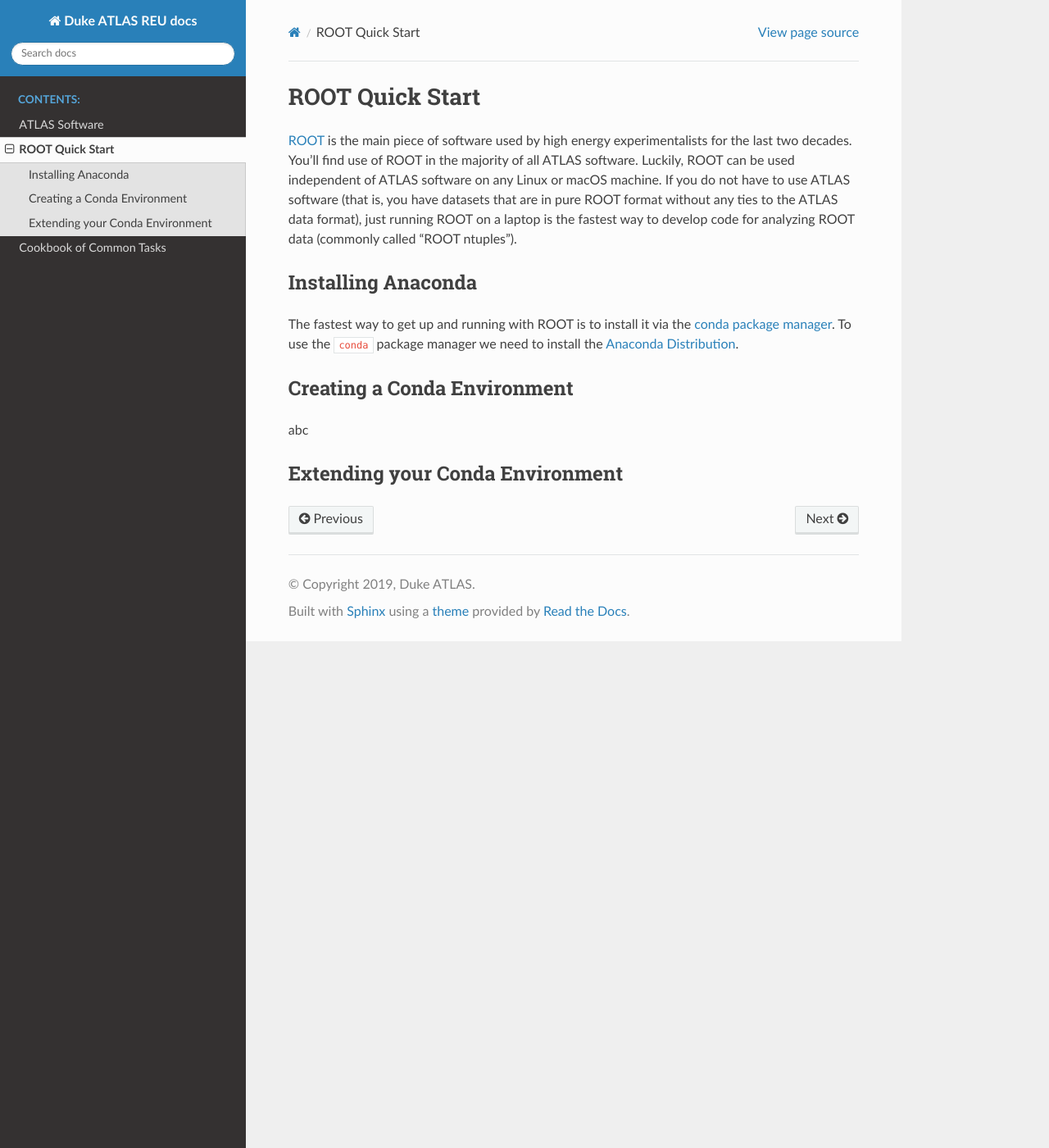
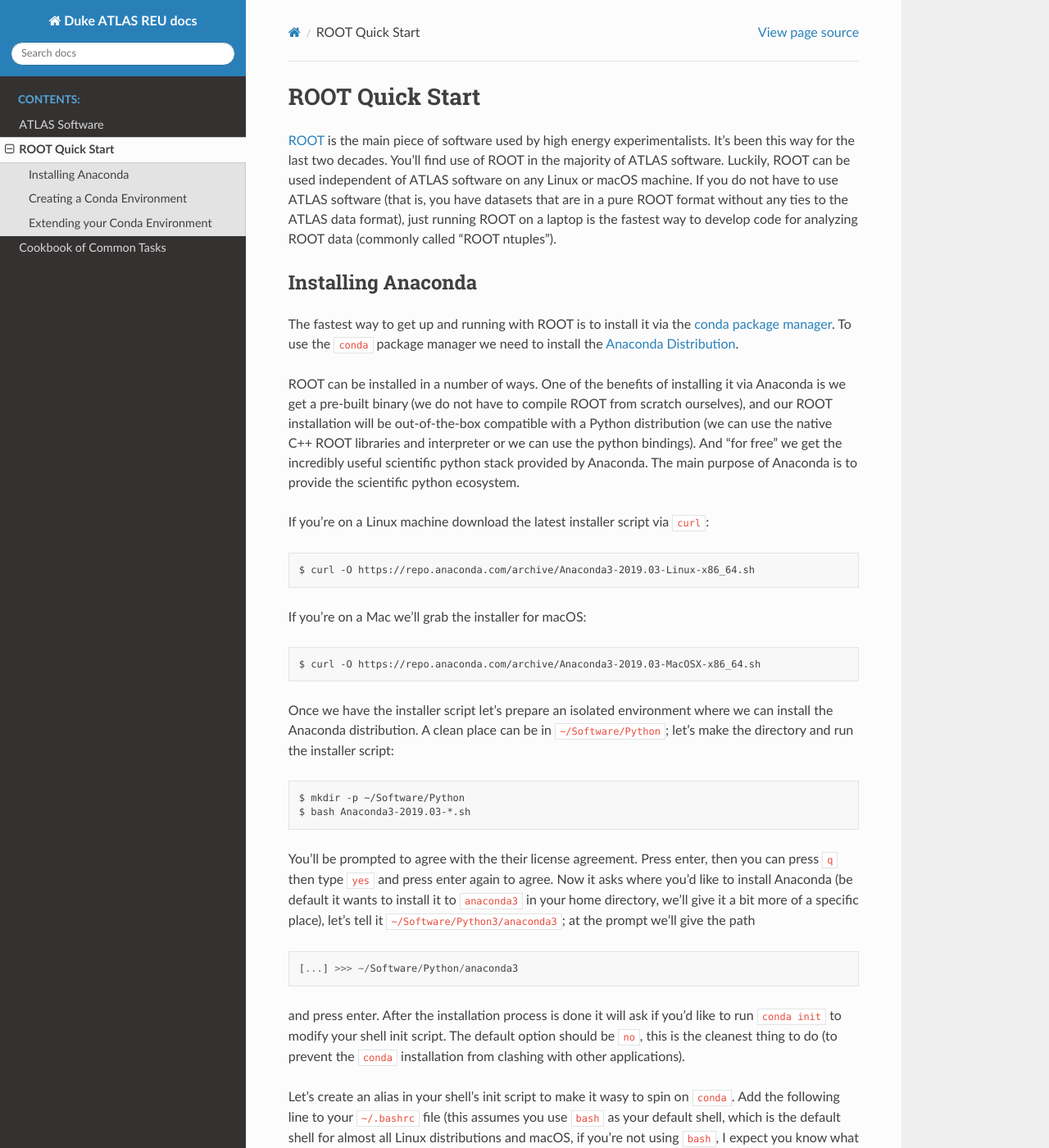
Before and after one commit to escambron/hep101-docs, a Sphinx documentation site: the page built from docs/root.rst, in a window 1280 px wide and 1400 px high. Shown: the whole window at 82% size. Built offline with Sphinx 7.4.7 and the Read the Docs theme 2.0.0, drawn with Linux system fonts in a browser that asks for light colours; some of the changed text lies outside the part shown.

Commit message:
added ROOT quick start

```diff
--- a/docs/root.rst
+++ b/docs/root.rst
@@ -2,13 +2,14 @@
 ================
 
 `ROOT <https://root.cern/>`_ is the main piece of software used by
-high energy experimentalists for the last two decades. You'll find use
-of ROOT in the majority of all ATLAS software. Luckily, ROOT can be
-used independent of ATLAS software on any Linux or macOS machine. If
-you do not have to use ATLAS software (that is, you have datasets that
-are in pure ROOT format without any ties to the ATLAS data format),
-just running ROOT on a laptop is the fastest way to develop code for
-analyzing ROOT data (commonly called "ROOT ntuples").
+high energy experimentalists. It's been this way for the last two
+decades. You'll find use of ROOT in the majority of ATLAS
+software. Luckily, ROOT can be used independent of ATLAS software on
+any Linux or macOS machine. If you do not have to use ATLAS software
+(that is, you have datasets that are in a pure ROOT format without any
+ties to the ATLAS data format), just running ROOT on a laptop is the
+fastest way to develop code for analyzing ROOT data (commonly called
+"ROOT ntuples").
 
 Installing Anaconda
 -------------------
@@ -18,10 +19,132 @@
 use the ``conda`` package manager we need to install the `Anaconda
 Distribution <https://www.anaconda.com/distribution/>`_.
 
+ROOT can be installed in a number of ways. One of the benefits of
+installing it via Anaconda is we get a pre-built binary (we do not
+have to compile ROOT from scratch ourselves), and our ROOT
+installation will be out-of-the-box compatible with a Python
+distribution (we can use the native C++ ROOT libraries and interpreter
+or we can use the python bindings). And "for free" we get the
+incredibly useful scientific python stack provided by Anaconda. The
+main purpose of Anaconda is to provide the scientific python
+ecosystem.
+
+If you're on a Linux machine download the latest installer script via
+``curl``:
+
+.. code-block::
+
+   $ curl -O https://repo.anaconda.com/archive/Anaconda3-2019.03-Linux-x86_64.sh
+
+If you're on a Mac we'll grab the installer for macOS:
+
+.. code-block::
+
+   $ curl -O https://repo.anaconda.com/archive/Anaconda3-2019.03-MacOSX-x86_64.sh
+
+Once we have the installer script let's prepare an isolated
+environment where we can install the Anaconda distribution. A clean
+place can be in ``~/Software/Python``; let's make the directory and
+run the installer script:
+
+.. code-block::
+
+   $ mkdir -p ~/Software/Python
+   $ bash Anaconda3-2019.03-*.sh
+
+You'll be prompted to agree with the their license agreement. Press
+enter, then you can press ``q`` then type ``yes`` and press enter
+again to agree. Now it asks where you'd like to install Anaconda (be
+default it wants to install it to ``anaconda3`` in your home
+directory, we'll give it a bit more of a specific place), let's tell
+it ``~/Software/Python3/anaconda3``; at the prompt we'll give the path
+
+.. code-block::
+
+   [...] >>> ~/Software/Python/anaconda3
+
+and press enter. After the installation process is done it will ask if
+you'd like to run ``conda init`` to modify your shell init script. The
+default option should be ``no``, this is the cleanest thing to do (to
+prevent the ``conda`` installation from clashing with other
+applications).
+
+Let's create an alias in your shell's init script to make it wasy to
+spin on ``conda``. Add the following line to your ``~/.bashrc`` file
+(this assumes you use ``bash`` as your default shell, which is the
+default shell for almost all Linux distributions and macOS, if you're
+not using ``bash``, I expect you know what you're doing):
+
+.. code-block:: bash
+
+   alias setupConda='eval "$(~/Software/Python/anaconda3/bin/conda shell.bash hook)"'
+
+Now when you open a fresh shell (like a new terminal), you can enter
+``setupConda`` and you should see ``(base)`` prepend the prompt
+now. This means you are in the ``base`` (default) Anaconda
+environment. In the next section we'll talk about creating a new
+environment for a particular purpose.
+
 Creating a Conda Environment
 ----------------------------
 
-abc
+Let's spin up a fresh shell (terminal) and use our new alias, and look
+at the ``conda`` help menu.
+
+.. code-block::
+
+   $ setupConda
+   (base) $ conda --help
+
+You'll see a whole lot of options that steer the ``conda`` package
+manager. We're going to use the ``create`` option to create a new
+environment. You can read all about ``conda`` environments `here
+<https://conda.io/projects/conda/en/latest/user-guide/tasks/manage-environments.html>`_. We're
+going to focus on setting up a new one with ROOT.
+
+Here we'll mention the ``conda-forge`` *channel*. The ``conda``
+package manager has the ability to access different channels for
+installing various packages. The default channel is run the the
+Anaconda Inc. company, and has many of the most popular Python
+scientific python packages. The ``conda-forge`` channel is a community
+organized set of packages, one of these is ROOT. You can read more
+about it at `conda-forge.org <https://conda-forge.org/>`_.
+
+.. code-block::
+
+   (base) $ conda create -n root6 python=3.6 root -c conda-forge
+
+Proceed by entering ``y``. Let's disect this a bit:
+
+- ``-n root6`` gives the name ``root6`` to the new envionrment we're
+  creating.
+- ``python=3.6`` is telling ``conda`` that we want the environment to
+  use version 3.6 of Python.
+- ``root`` is saying while creating the environment also install the
+  ``root`` package.
+- ``-c conda-forge`` is telling the ``conda`` package manager to use
+  the ``conda-forge`` channel.
+
+Now it'll take some time for all of the necessary dependencies to be
+installed. Once it's done it'll tell you how to activate the
+environment.
+
+.. code-block::
+
+   (base) $ conda activate root6
+
+Now if we want to spin up our new environment from a fresh shell, we just have to enter
+
+.. code-block::
+
+   $ setupConda
+   (base) $ conda activate root6
+
+And we're set to go. Now you have a full-featured ROOT
+installation. At this point, we point you to the `ROOT documentation
+<https://root.cern/documentation>`_ for more.
 
 Extending your Conda Environment
 --------------------------------
+
+To be updated...
```
Also changed, not shown: 1 other file.
